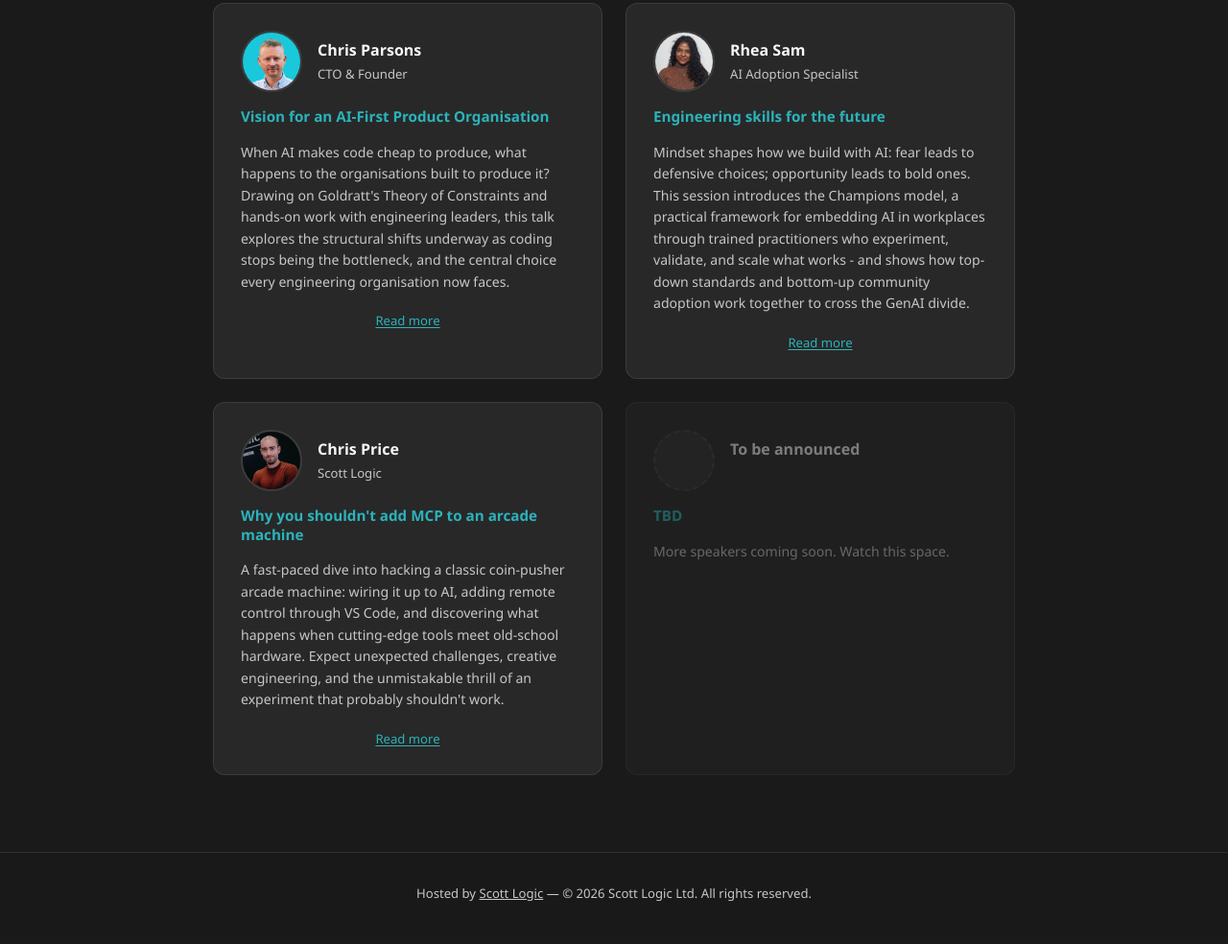
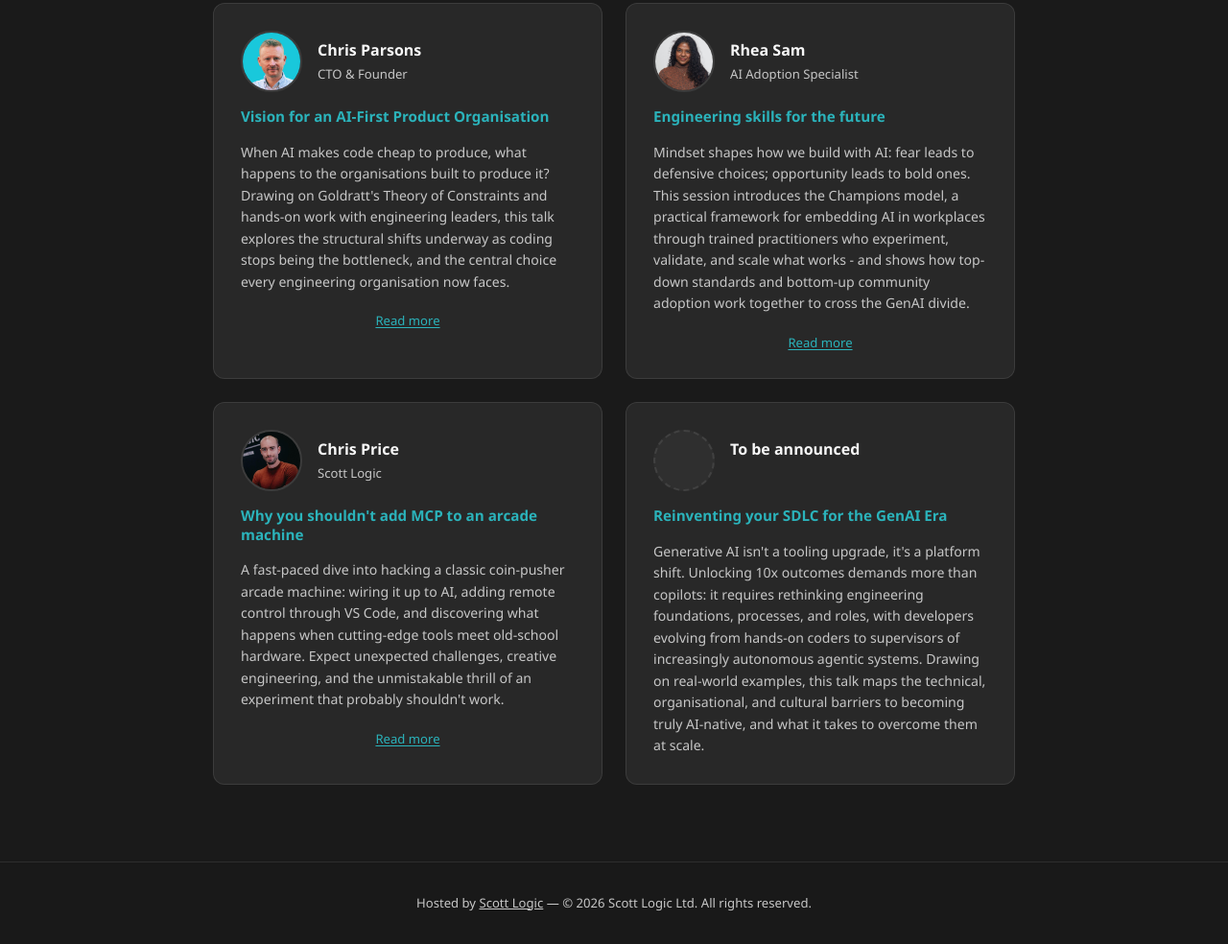
Before and after one commit to ScottLogic/beyond-the-hype-event, a plain HTML site: page site/index.html in a window 1280 px wide. Shown: the part 1640-2624 px from the top of the page at 96% size. Drawn offline with Linux system fonts and the light colour scheme; a script that the page names is missing; a web font is replaced by a local one.

Commit message:
added final speaker
Signed-off-by: Colin Eberhardt <colin.eberhardt@gmail.com>

```diff
--- a/site/index.html
+++ b/site/index.html
@@ -610,7 +610,7 @@
           <button class="talk-expand-btn" aria-expanded="false">Read more</button>
         </div>
 
-        <div class="speaker-card tbd" aria-hidden="true">
+        <div class="speaker-card">
           <div class="speaker-header">
             <div class="speaker-img-placeholder"></div>
             <div>
@@ -618,8 +618,15 @@
               <div class="speaker-org">&nbsp;</div>
             </div>
           </div>
-          <div class="talk-title">TBD</div>
-          <div class="talk-summary">More speakers coming soon. Watch this space.</div>
+          <div class="talk-title">Reinventing your SDLC for the GenAI Era</div>
+          <div class="talk-summary">
+            Generative AI isn't a tooling upgrade, it's a platform shift. Unlocking 10x outcomes
+            demands more than copilots: it requires rethinking engineering foundations, processes, and
+            roles, with developers evolving from hands-on coders to supervisors of increasingly
+            autonomous agentic systems. Drawing on real-world examples, this talk maps the technical,
+            organisational, and cultural barriers to becoming truly AI-native, and what it takes to
+            overcome them at scale.
+          </div>
         </div>
 
       </div>
```
Also changed, not shown: 1 other file.
